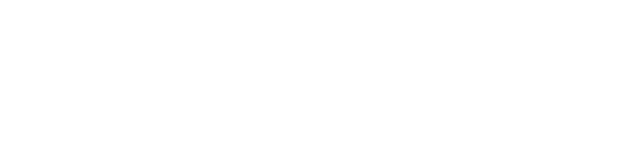
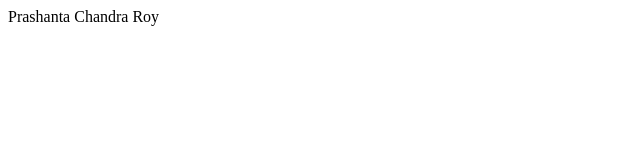
Before and after one commit to PrashantaR/text-git, a plain HTML site: page index.html in a window 1280 px wide. Shown: the whole page, without its empty margins (0-640 px from the left). Drawn offline with Linux system fonts and the light colour scheme.

Commit message:
first commit

```diff
--- a/index.html
+++ b/index.html
@@ -7,6 +7,7 @@
     <link rel="stylesheet" href="style.css">
 </head>
 <body>
+    Prashanta Chandra Roy
 
 </body>
 </html>
```
